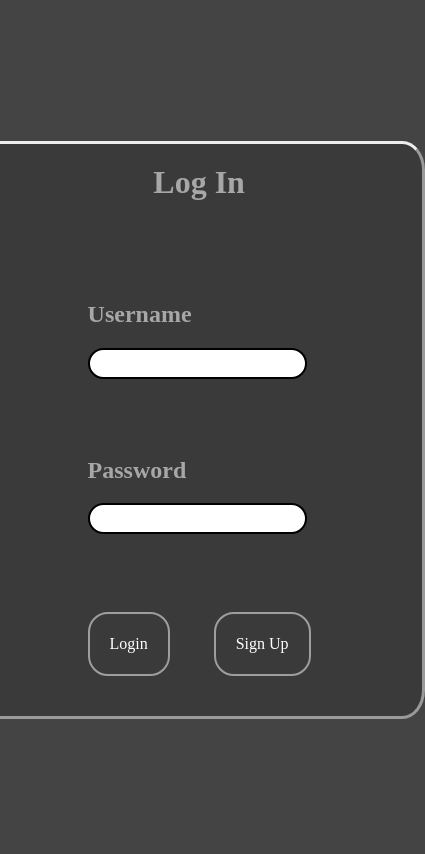
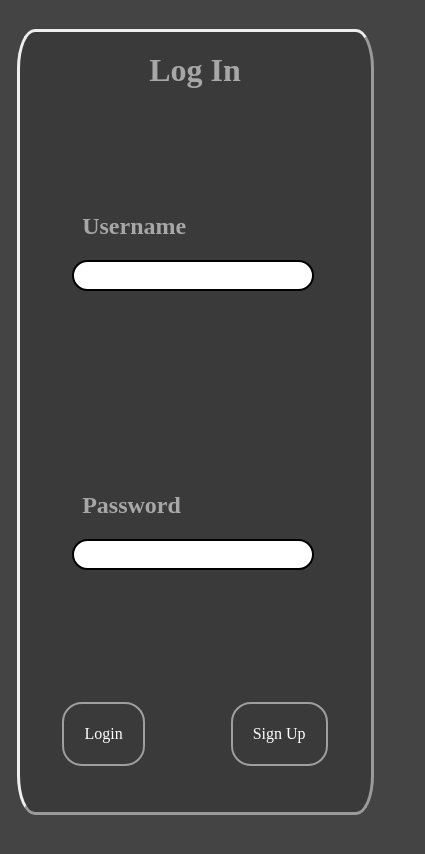
Before and after one commit to Dbartmann7/Chat-App, a React (Create React App) app in the folder client/: page / in a window 390 px wide. Shown: the top 854 px of the page, 425 px wide, since content can reach past the window. Built offline with nearby package versions, Linux system fonts and the light colour scheme; no server answers.

Commit message:
started making site responsive for mobile

```diff
--- a/client/src/App.css
+++ b/client/src/App.css
@@ -1,4 +1,13 @@
 body{
     background-color: rgb(68, 68, 68);
     overflow-y: hidden;
+    height: 100%;
+    width: 100%;
 }
+#root{
+    height: 100vh;
+    width: 100vw;
+    top:0;
+    left: 0;
+    position: absolute;
+}
--- a/client/src/Components/UserLogin/LogInPage.js
+++ b/client/src/Components/UserLogin/LogInPage.js
@@ -23,10 +23,10 @@ const LogInPage = (props) => {
                     stateType="Password"
                     setState={setPassword}
                 />
-                <div className="buttons">
+            </div>
+            <div className="buttons">
                     <Button className="authBtn" displayText={"Login"} clickFunction={logIn}/>
                     <Button className="authBtn" displayText={"Sign Up"} clickFunction={() => {setShowLogIn(0)}}/>
-                </div>
             </div>
         </div>
     );
--- a/client/src/Components/UserLogin/UserInput.js
+++ b/client/src/Components/UserLogin/UserInput.js
@@ -7,7 +7,7 @@ const UserInput = (props) => {
 
     return(
         <div className="AuthInputContainer">
-            <h2>{stateType}</h2>
+            <h2 className="authTitle">{stateType}</h2>
                 <div className="inputBox">
                 <input className="authInput"
                     type={inputType}
--- a/client/src/Components/UserLogin/UserLogin.css
+++ b/client/src/Components/UserLogin/UserLogin.css
@@ -2,35 +2,50 @@
     display: flex;
     flex-direction: column;
     position: relative;
-    gap: 100px;
     width:30%;
     min-width: 446px;
     background-color: rgb(58, 58, 58);
-    height: fit-content;
+    height: 80%;
     align-items: center;
     border:outset 3px;
     border-radius: 5%;
+    padding-bottom: 20px;
 }
+@media screen and (hover:none) and (width < 1000px){
+    .signUpPage, .logInPage{
+        min-width:auto;
 
+        width: 90%;
+
+        height: 90vh;
+
+
+    }
+    .AuthTitle{
+        margin-bottom: 0 !important;
+    }
+}
 .userLoginPage{
     display: flex;
-    width:98vw;
+    width:100vw;
     height: 100vh;
     align-items: center;
     justify-content: center;
+    position: relative;
 }
 
 .AuthTitle{
     margin-top: 20px;
+    margin-bottom: 50px;
 }
 
 .AuthInputs{
     display: flex;
     flex-direction: column;
-    justify-content: center;
-    width: 50%;
-    height:100%;
-    padding-bottom: 40px;
+    justify-content:space-evenly;
+    align-items: center;
+    width: 70%;
+    height:calc(100% - 40px - 70px - 37px);
 }
 
 .logInPage>.AuthInputs{
@@ -43,7 +58,7 @@
     display: flex;
     flex-direction: column;
     justify-content: center;
-
+    width: 100%;
 }
 
 .inputBox{
@@ -113,6 +128,9 @@ h2, h1{
     color: rgb(167, 167, 167);
     margin-top: 0;
 }
+.authTitle{
+    text-indent: 10px;
+}
 
 h1{
     margin: 0;
@@ -125,6 +143,7 @@ h1{
     flex-direction: row;
 
     width: 100%;
-    justify-content:space-between;
+    justify-content:space-around;
     align-items: center;
+    padding-bottom: 20px;
 }
```
